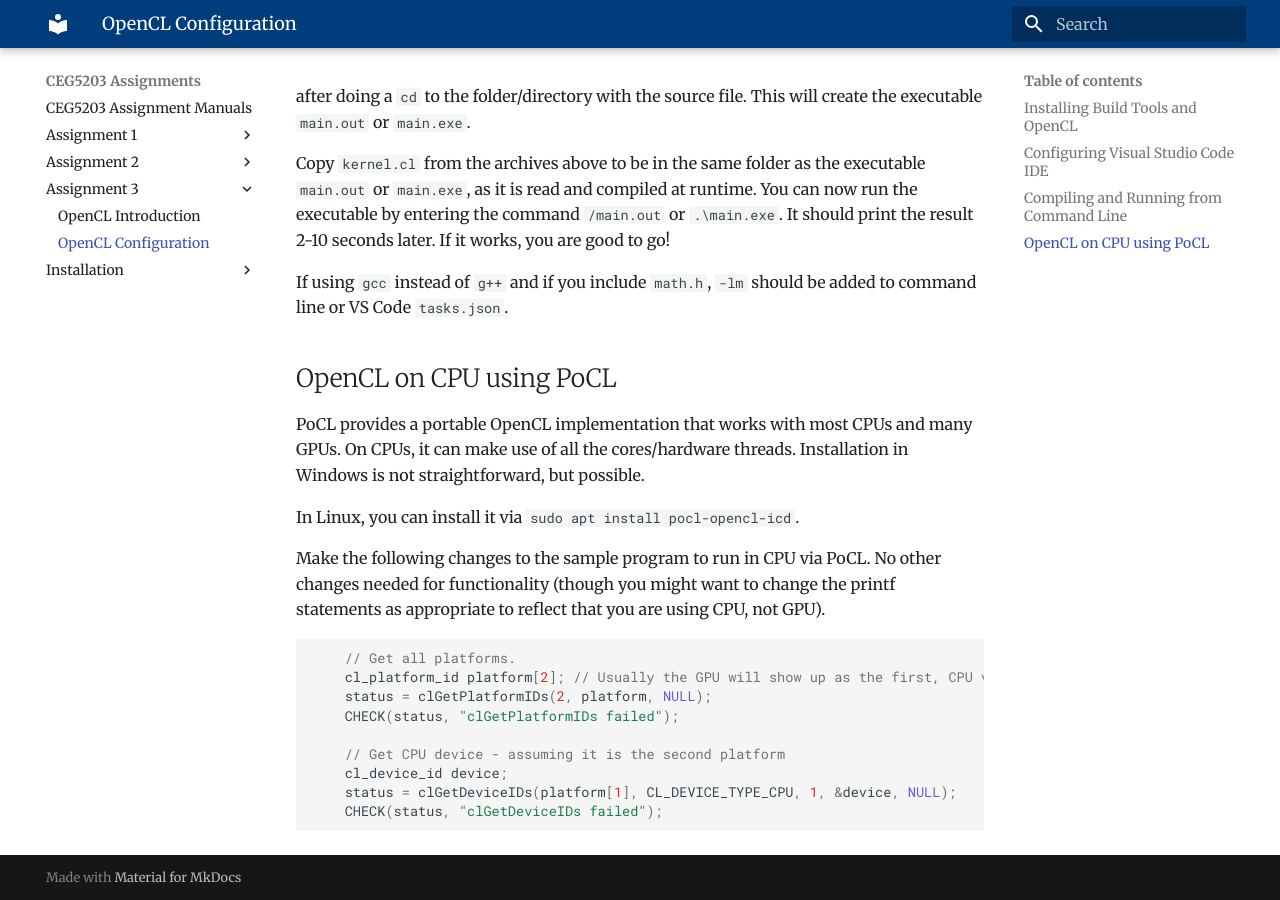
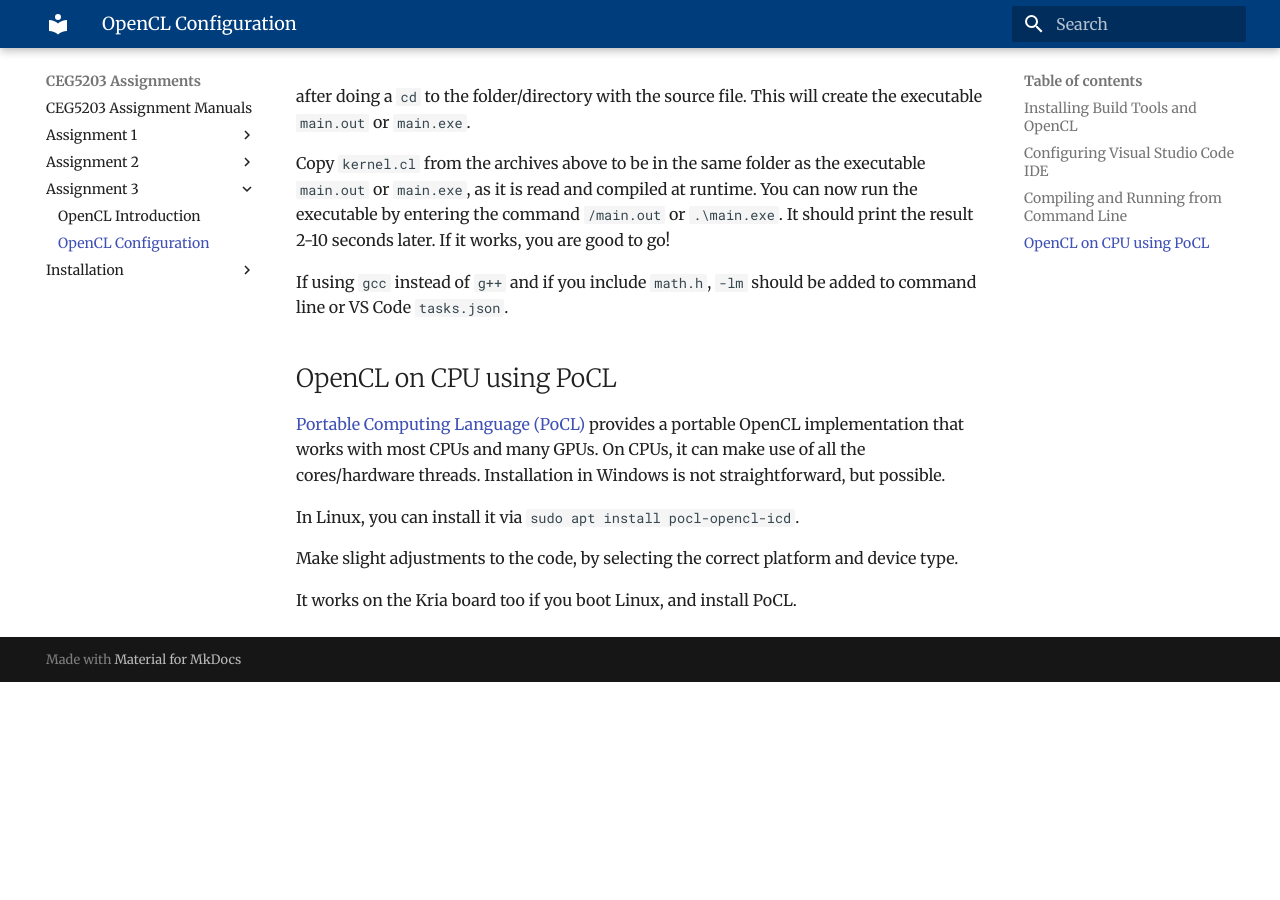
Before and after one commit to NUS-CEG5203/assignments, an MkDocs documentation site: the page built from docs/Assignment_3/2_OpenCL_Instructions.md, in a window 1280 px wide and 900 px high, scrolled down 2335 px. Built offline with MkDocs 1.6.1 and Material for MkDocs 9.7.7, drawn with Linux system fonts in a browser that asks for light colours; after the commit the page ends 3017 px from its top, so only the background shows below that.

````diff
--- a/docs/Assignment_3/2_OpenCL_Instructions.md
+++ b/docs/Assignment_3/2_OpenCL_Instructions.md
@@ -107,22 +107,10 @@
 
 ## OpenCL on CPU using PoCL
 
-PoCL provides a portable OpenCL implementation that works with most CPUs and many GPUs. On CPUs, it can make use of all the cores/hardware threads. Installation in Windows is not straightforward, but possible.
+[Portable Computing Language (PoCL)](https://portablecl.org/) provides a portable OpenCL implementation that works with most CPUs and many GPUs. On CPUs, it can make use of all the cores/hardware threads. Installation in Windows is not straightforward, but possible.
 
 In Linux, you can install it via `sudo apt install pocl-opencl-icd`.
 
-Make the following changes to the sample program to run in CPU via PoCL. No other changes needed for functionality (though you might want to change the printf statements as appropriate to reflect that you are using CPU, not GPU).
+Make slight adjustments to the code, by selecting the correct platform and device type.
 
-``` c
-
-    // Get all platforms.
-    cl_platform_id platform[2]; // Usually the GPU will show up as the first, CPU via PoCL second. Check this via `clinfo`.
-    status = clGetPlatformIDs(2, platform, NULL);
-    CHECK(status, "clGetPlatformIDs failed");
-
-    // Get CPU device - assuming it is the second platform
-    cl_device_id device;
-    status = clGetDeviceIDs(platform[1], CL_DEVICE_TYPE_CPU, 1, &device, NULL);
-    CHECK(status, "clGetDeviceIDs failed");
-
-```
+It works on the Kria board too if you boot Linux, and install PoCL.
````
Also changed, not shown: 1 other file.
